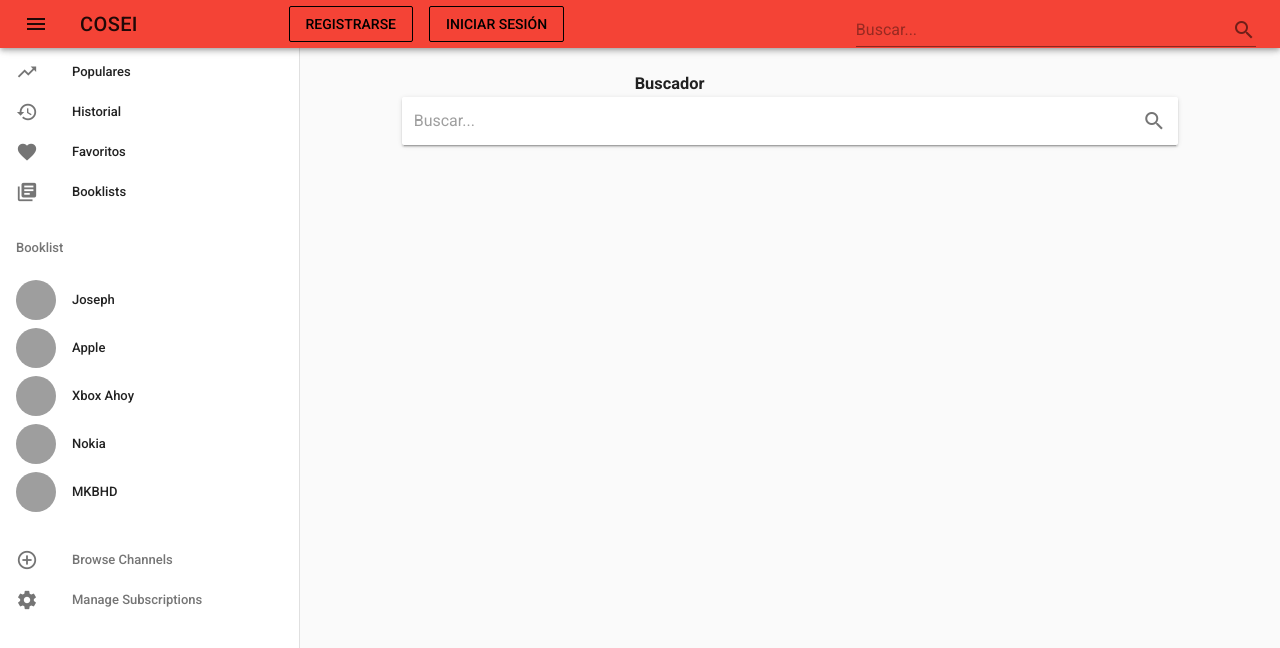
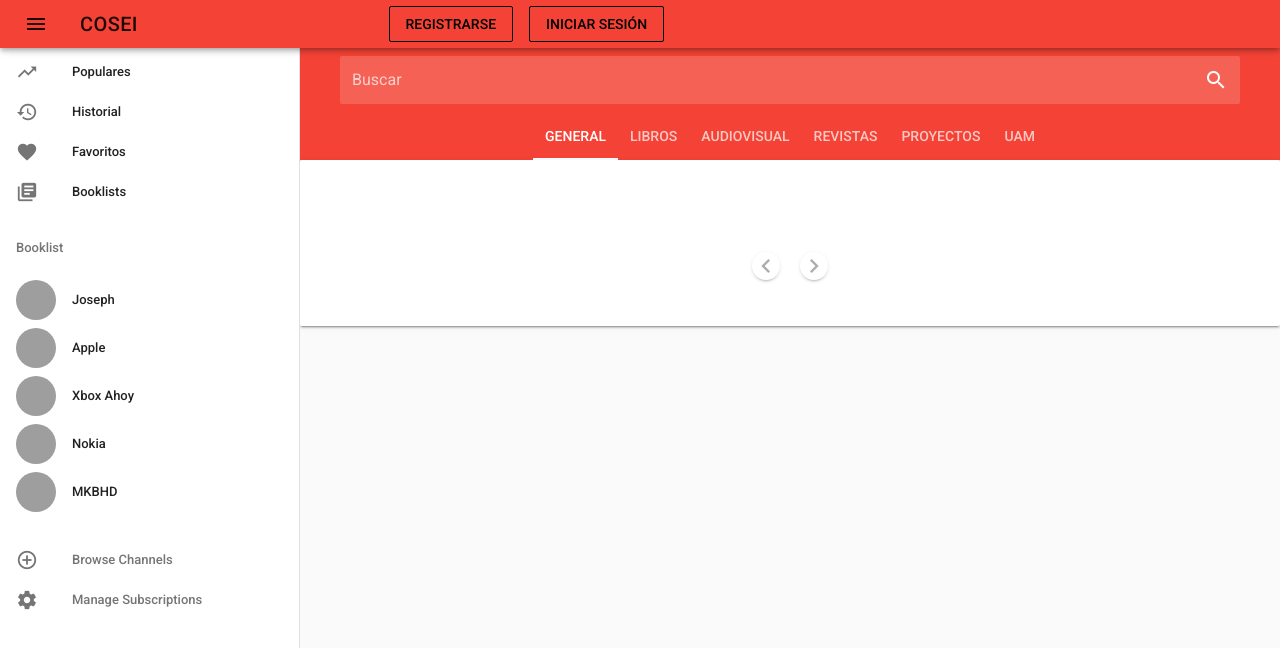
Before and after one commit to edwinvarroyo/cosei, a Vue app: page /#/ in a window 1280 px wide. Shown: the top 648 px of the page. Built offline with nearby package versions, Linux system fonts and the light colour scheme; grey boxes are pictures that could not be loaded.

Commit message:
Pagination

```diff
--- a/src/App.vue
+++ b/src/App.vue
@@ -134,18 +134,6 @@
         </v-dialog>
       </v-layout>
       <v-spacer></v-spacer>
-      <v-layout row align-center style="max-width: 650px" hidden-sm-and-down>
-        <v-text-field
-          placeholder="Buscar..."
-          single-line
-          v-model="toSearch"
-          append-icon="search"
-          :append-icon-cb="search"
-          color="white"
-          hide-details
-          v-on:keyup.enter='search'
-        ></v-text-field>
-      </v-layout>
     </v-toolbar>
     <v-content>
       <v-layout v-if='searchprogress' class='searchprogress' row justify-space-around>
--- a/src/components/Inicio.vue
+++ b/src/components/Inicio.vue
@@ -1,5 +1,38 @@
 <template>
-  <v-container>
+  <div>
+    <div>
+      <v-toolbar
+        color="red"
+        dark
+        tabs
+      >
+        <v-text-field
+          append-icon="search"
+          label="Buscar"
+          solo-inverted
+          class="mx-3"
+          flat
+          v-model="toSearch"
+          :append-icon-cb="search"
+          color="red"
+          hide-details
+          v-on:keyup.enter='search'
+        ></v-text-field>
+        <v-tabs
+          slot="extension"
+          v-model="tabs"
+          centered
+          slider-color="white"
+          color="transparent"
+        >
+          <v-tab
+            v-for="n in dbs"
+            :key="n.db"
+          >
+            {{ n.db }}
+          </v-tab>
+        </v-tabs>
+      </v-toolbar>
       <div v-if='searchprogress'>
         <v-layout v-if='searchprogress' class='searchprogress' row justify-space-around>
           <v-flex xs2>
@@ -7,27 +40,43 @@
           </v-flex>
         </v-layout>
       </div>
-     <div grid-list-md v-else>
-      <v-layout row wrap>
-        <v-flex xs3 offset-xs4>
-          <h3>Buscador</h3>
-        </v-flex>
-        <v-flex xs10 offset-xs1>
-          <v-text-field
-            solo
-            placeholder="Buscar..."
-            single-line
-            v-model="toSearch"
-            append-icon="search"
-            :append-icon-cb="search"
-            color="white"
-            hide-details
-            v-on:keyup.enter='search'
-          ></v-text-field>
+      <v-tabs-items v-model="tabs" v-else>
+        <v-tab-item>
+          <v-card>
+            <v-card-text>
+              <v-container fill-height>
+                <v-layout justify-center align-center row>
+                  <v-flex xs12>
+                    <v-expansion-panel popout>
+                      <v-expansion-panel-content v-for="(item,i) in Libros" :key="i">
+                        <div slot="header"><v-icon >{{item.icon}}</v-icon>  {{item.titulo}}</div>
+                        <v-card>
+                          <v-card-text>
+                          <div v-if="item.tipo == 'Libro'">Autor: {{item.autor}}</div><div v-if="item.tipo == 'Pelicula'">Director: {{item.autor}}</div>
+                          <br/>
+                          Clasificacion: {{item.clasificacion}}
+                        </v-card-text>
+                        </v-card>
+                      </v-expansion-panel-content>
+                    </v-expansion-panel>
                   </v-flex>
                 </v-layout>
+              </v-container>
+              <div class="text-xs-center">
+                <v-container>
+                  <v-layout justify-center>
+                    <v-flex xs8>
+                      <v-pagination :length="pages" v-model="page" color='red' circle></v-pagination>
+                    </v-flex>
+                  </v-layout>
+                </v-container>
               </div>
-  </v-container>
+            </v-card-text>
+          </v-card>
+        </v-tab-item>
+      </v-tabs-items>
+    </div>
+  </div>
 </template>
 <script>
 import axios from 'axios'
@@ -35,7 +84,19 @@ import Data from '../assets/Data'
 export default {
   data: () => ({
     toSearch: '',
-    searchprogress: false
+    Libros: [],
+    regis: 0,
+    pages: 0,
+    page: 1,
+    searchprogress: false,
+    dbs: [
+      {db: 'General'},
+      {db: 'Libros'},
+      {db: 'Audiovisual'},
+      {db: 'Revistas'},
+      {db: 'Proyectos'},
+      {db: 'UAM'}
+    ]
   }),
   methods: {
     search: function () {
@@ -55,6 +116,15 @@ export default {
       var parser = new DOMParser()
       var doc = parser.parseFromString(data, 'text/html')
       var libros = []
+      var registros = doc.getElementsByTagName('table')[2].rows[0].cells[0].innerHTML
+      registros = registros.replace('(', '#')
+      var R = registros.search('#')
+      this.regis = registros.substring(R - 4, R - 1)
+      if (this.regis % 15 !== 0) {
+        this.pages = Math.trunc(this.regis / 15) + 1
+      } else {
+        this.pages = Math.trunc(this.regis / 15)
+      }
       var rows = doc.getElementsByTagName('table')[3].rows
       for (var i = 1; i < rows.length; i++) {
         var libro = {}
@@ -104,8 +174,9 @@ export default {
         libros.push(libro)
       }
       this.Libros = libros
-      this.$router.replace('/')
-      this.$router.push({name: 'resultados', params: { Libros: this.Libros }})
+      this.page = 1
+      // this.$router.replace('/')
+      // this.$router.push({name: 'resultados', params: { Libros: this.Libros }})
       this.searchprogress = false
     }
   }
--- a/src/router/index.js
+++ b/src/router/index.js
@@ -13,12 +13,6 @@ export default new Router({
       path: '/',
       name: 'Inicio',
       component: Inicio
-    },
-    {
-      path: '/resultados',
-      name: 'resultados',
-      component: Resultados,
-      props: true
     }
   ]
 })
```
Lines whose indentation alone changed are shown as unchanged.
